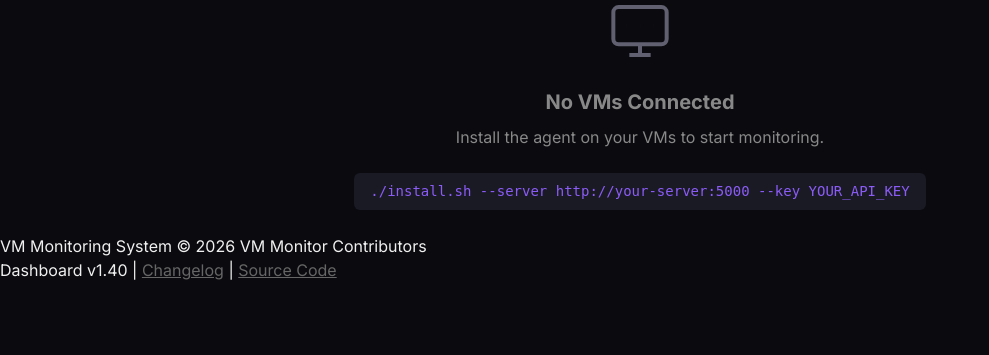
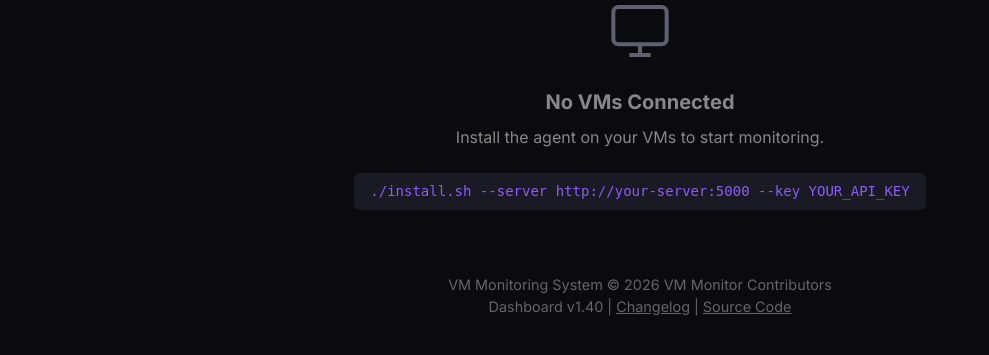
Before and after one commit to aydinguven/vm-monitor, a Flask app: page / in a window 1280 px wide. Shown: the part 172-527 px from the top of the page, without its empty margins (0-989 px from the left). Run offline with Flask 3, Linux system fonts and the light colour scheme; data that the repository does not hold is empty.

Commit message:
Fix: Add missing footer div for proper alignment

```diff
--- a/dashboard/templates/index.html
+++ b/dashboard/templates/index.html
@@ -1943,9 +1943,11 @@
             setTimeout(() => clearInterval(updateInterval), REFRESH_INTERVAL);
         }, REFRESH_INTERVAL);
     </script>
-    VM Monitoring System &copy; 2026 VM Monitor Contributors<br>
-    Dashboard v1.40 | <a href="/changelog" style="color: #666; text-decoration: underline;">Changelog</a> |
-    <a href="https://github.com/aydinguven/vm-monitor" style="color: #666; text-decoration: underline;">Source Code</a>
+    <div style="text-align: center; margin-top: 40px; color: #666; font-size: 0.9rem;">
+        VM Monitoring System &copy; 2026 VM Monitor Contributors<br>
+        Dashboard v1.40 | <a href="/changelog" style="color: #666; text-decoration: underline;">Changelog</a> |
+        <a href="https://github.com/aydinguven/vm-monitor" style="color: #666; text-decoration: underline;">Source
+            Code</a>
     </div>
 </body>
 
```
